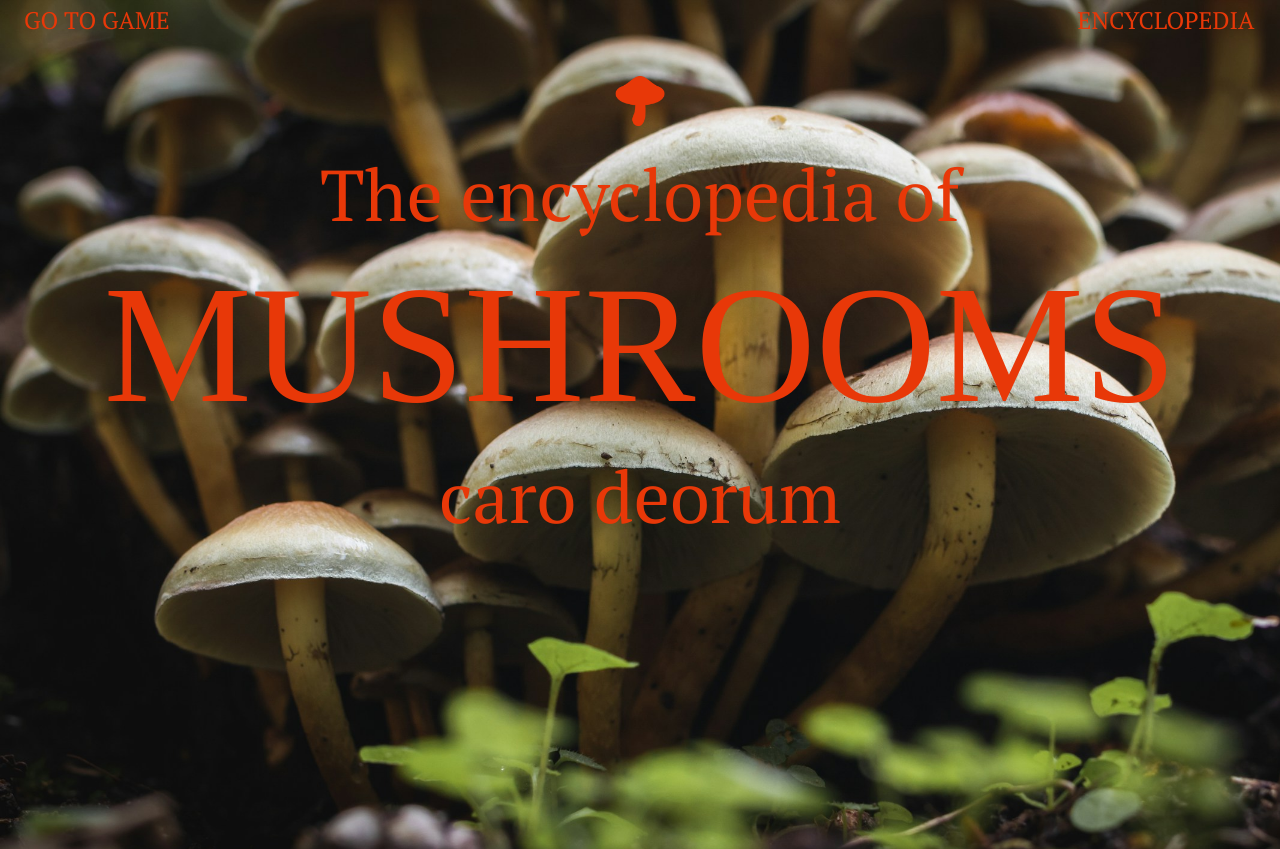
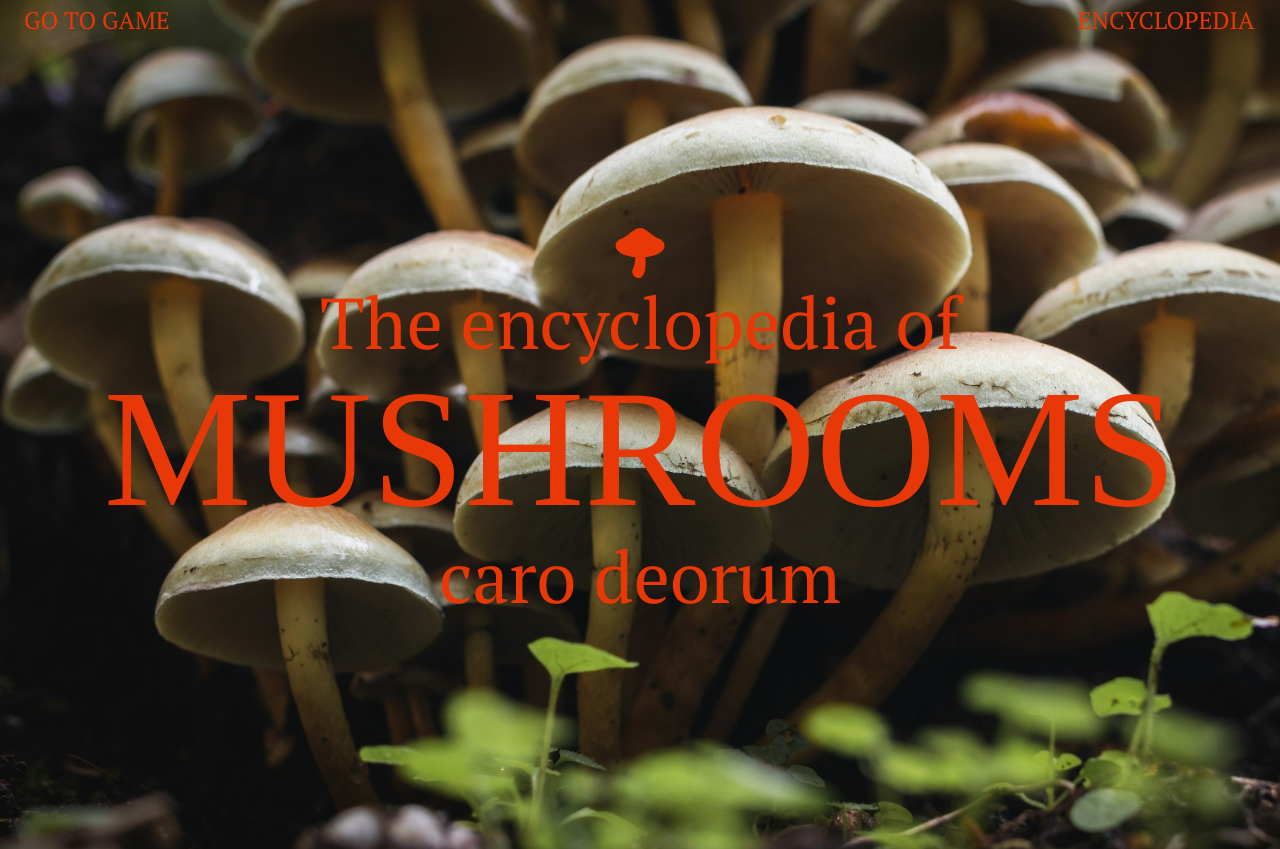
Before and after one commit to Mushpedia/mushpedia-frontend, a Next.js app: page /landing in a window 1280 px wide. Shown: the top 849 px of the page. Built offline with nearby package versions, Linux system fonts and the light colour scheme; a web font is replaced by a local one.

Commit message:
landing heroTexted is centered for every screen

```diff
--- a/src/app/landing/heroText.js
+++ b/src/app/landing/heroText.js
@@ -39,7 +39,7 @@ export default function HeroText() {
     ];
 
     return (
-        <section className={`flex flex-col items-center text-center ${(width < 640) ? "gap-2 mt-10" : "gap-8 mt-10"} `}>
+        <section className={`flex flex-col justify-center items-center text-center w-[100%] h-[80%] gap-8 sm:gap-2`}>
             {elements.map((element, index) => (
                 <motion.div
                     key={element.key}
```
